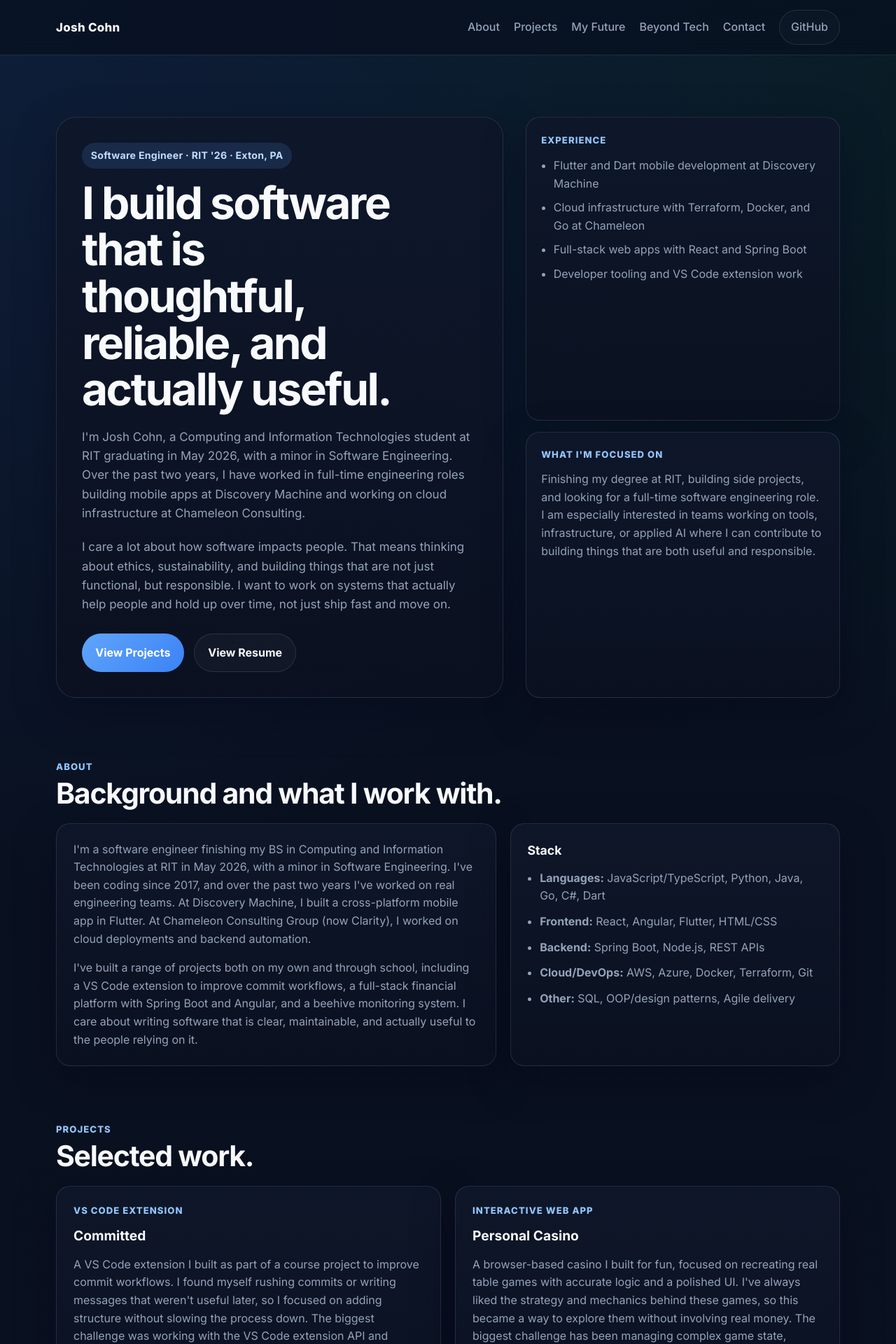
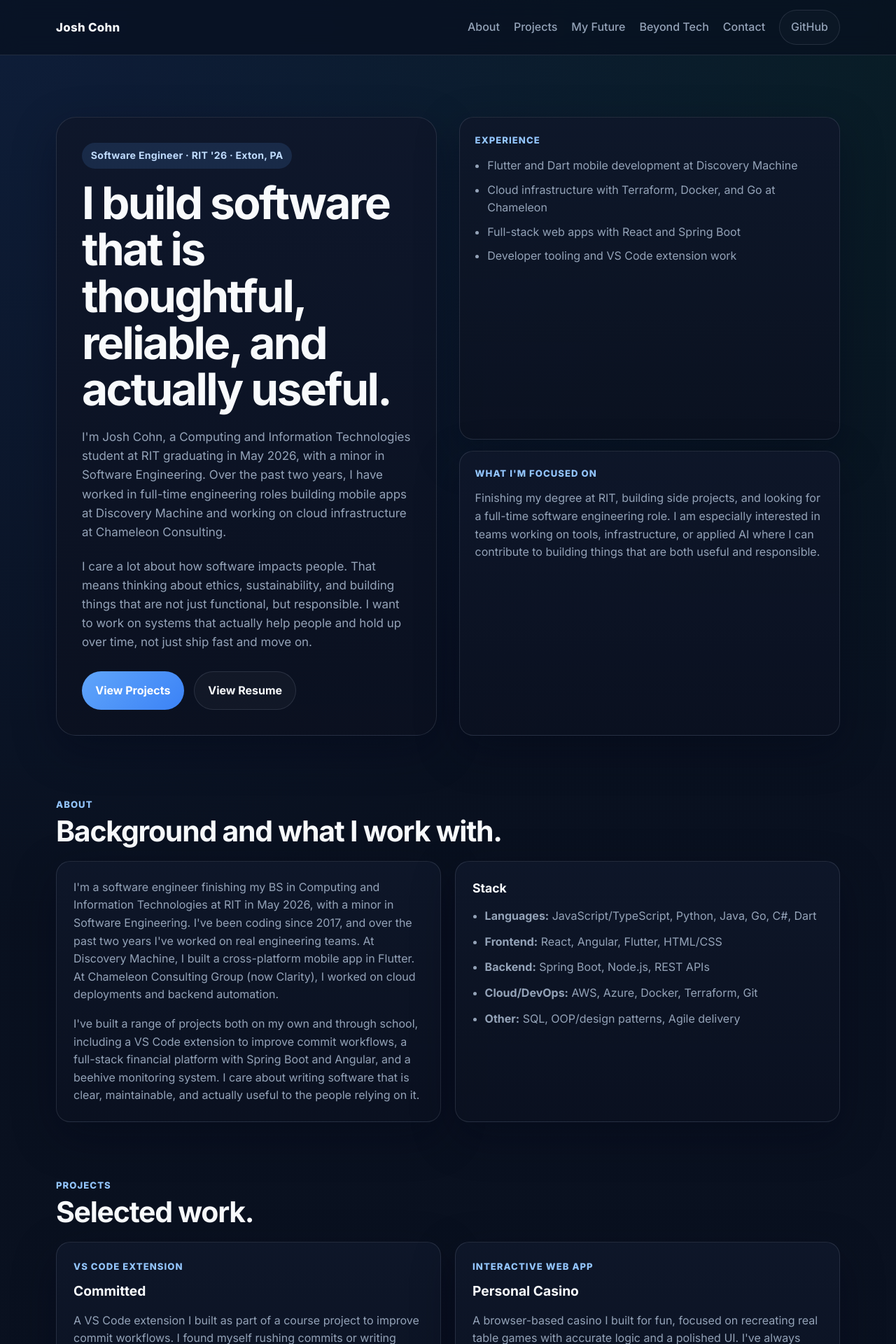
Before and after one commit to joshcohn27/personal-site, a React (Vite) app: page / in a window 1280 px wide. Shown: the top 1920 px of the page at 70% size. Built offline with nearby package versions, Linux system fonts and the light colour scheme.

Commit message:
css change

```diff
--- a/src/index.css
+++ b/src/index.css
@@ -117,7 +117,7 @@ select {
 
 .hero-grid {
 	display: grid;
-	grid-template-columns: 1.35fr 0.95fr;
+	grid-template-columns: 1fr 1fr;
 	gap: 2rem;
 	align-items: stretch;
 }
@@ -256,7 +256,7 @@ select {
 
 .about-grid {
 	display: grid;
-	grid-template-columns: 1.2fr 0.9fr;
+	grid-template-columns: 1fr 1fr;
 	gap: 1.25rem;
 }
 
```
